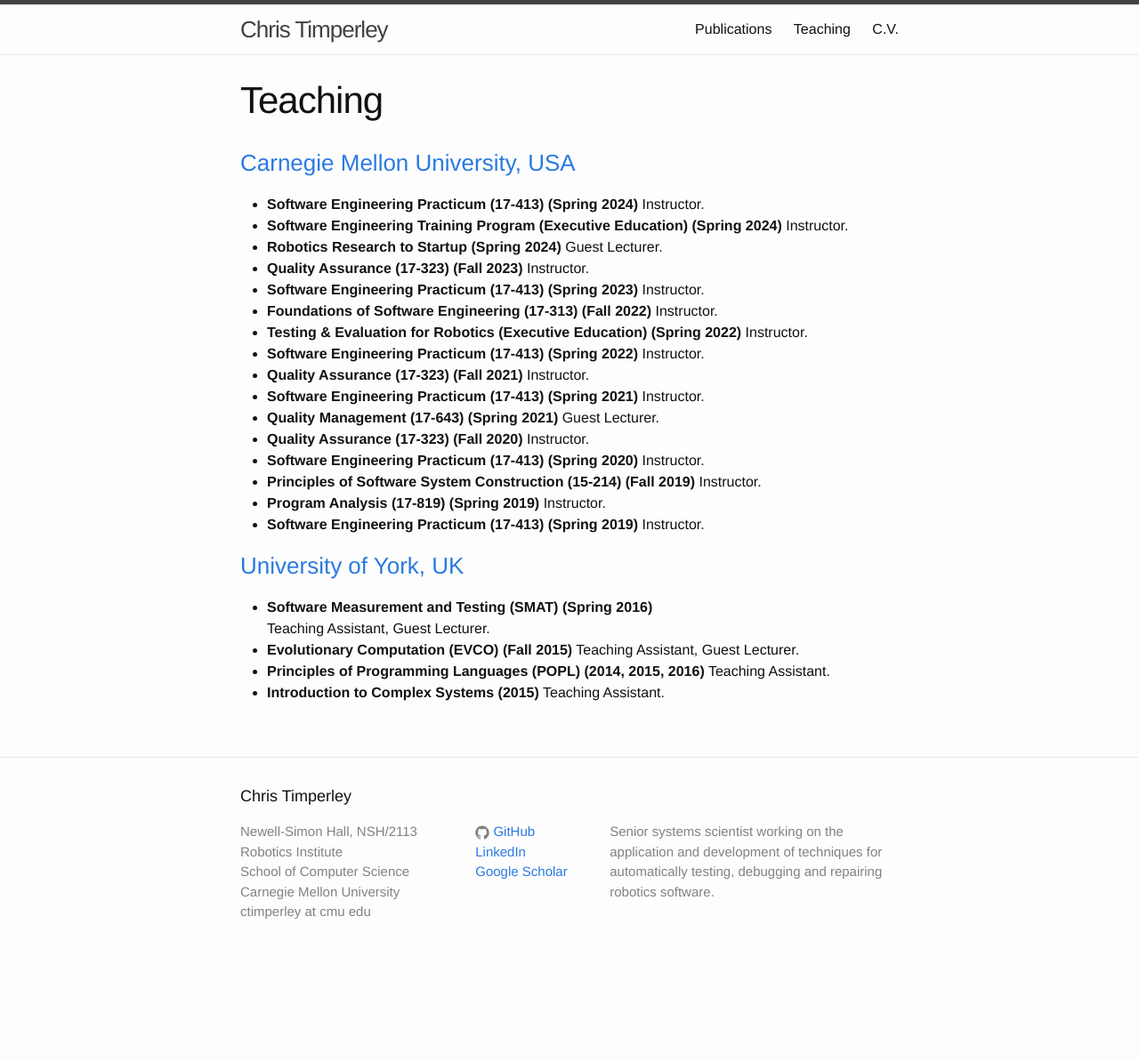
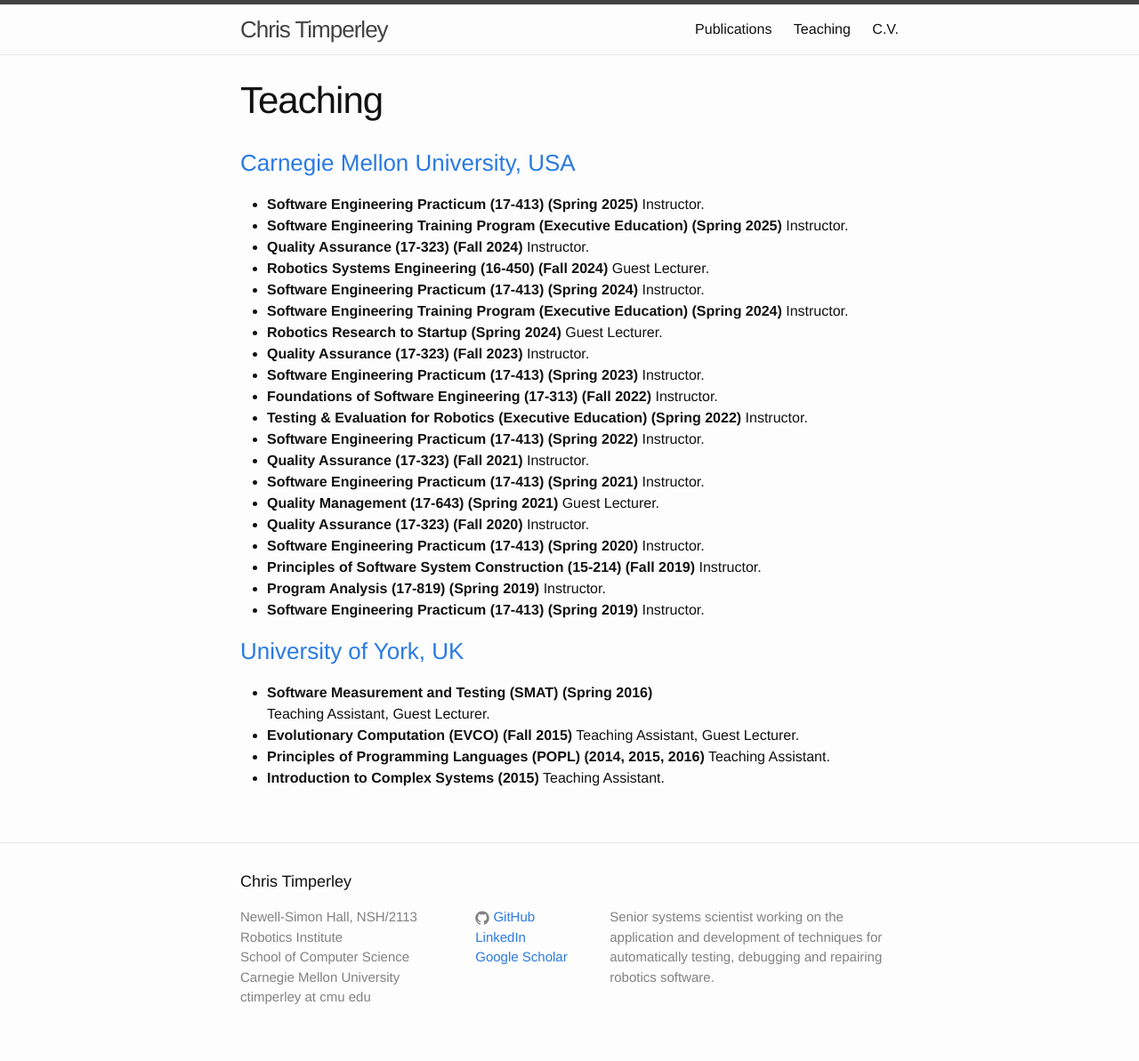
Before and after one commit to ChrisTimperley/ChrisTimperley.github.io, a Jekyll site: the page built from teaching.md, in a window 1280 px wide. Shown: the whole page at 89% size. Built offline with Jekyll 4.4.1, drawn with Linux system fonts in a browser that asks for light colours; nearby versions of some CDN libraries; before the commit the page ends 1097 px from its top, so only the background shows below that.

Commit message:
updated teaching

```diff
--- a/teaching.md
+++ b/teaching.md
@@ -4,8 +4,12 @@ title: Teaching
 permalink: /teaching/
 ---
 
-### [Carnegie Mellon University, USA](https://www.cmu.edu/)
+### [Carnegie Mellon University, USA](https://www.cmu.edu)
 
+* **Software Engineering Practicum (17-413) (Spring 2025)** Instructor.
+* **Software Engineering Training Program (Executive Education) (Spring 2025)** Instructor.
+* **Quality Assurance (17-323) (Fall 2024)** Instructor.
+* **Robotics Systems Engineering (16-450) (Fall 2024)** Guest Lecturer.
 * **Software Engineering Practicum (17-413) (Spring 2024)** Instructor.
 * **Software Engineering Training Program (Executive Education) (Spring 2024)** Instructor.
 * **Robotics Research to Startup (Spring 2024)** Guest Lecturer.
@@ -24,7 +28,7 @@ permalink: /teaching/
 * **Software Engineering Practicum (17-413) (Spring 2019)** Instructor.
 
 
-### [University of York, UK](https://www.york.ac.uk/)
+### [University of York, UK](https://www.york.ac.uk)
 
 * **Software Measurement and Testing (SMAT) (Spring 2016)**<br/> Teaching Assistant, Guest Lecturer.
 * **Evolutionary Computation (EVCO) (Fall 2015)** Teaching Assistant, Guest Lecturer.
```
